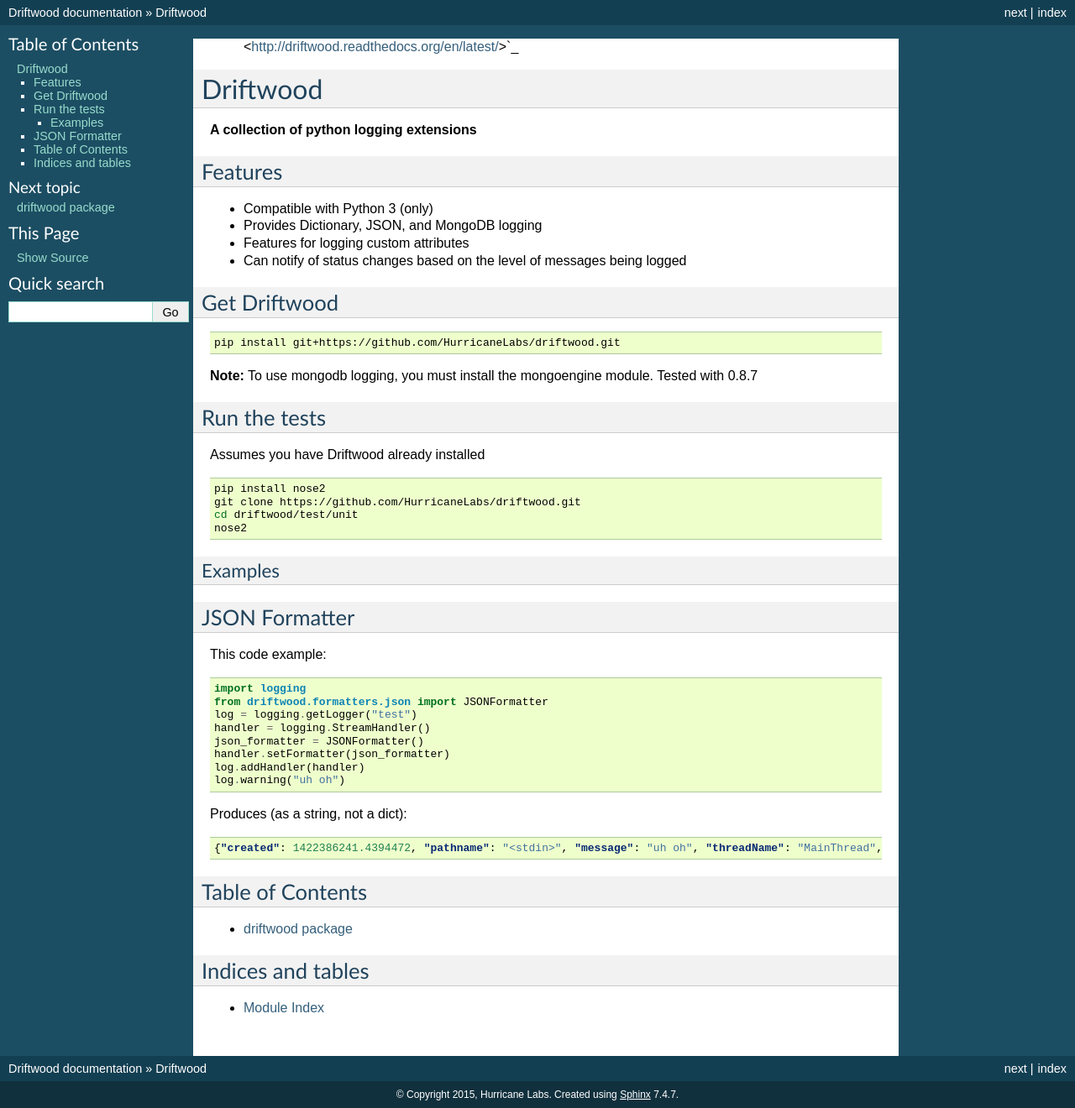
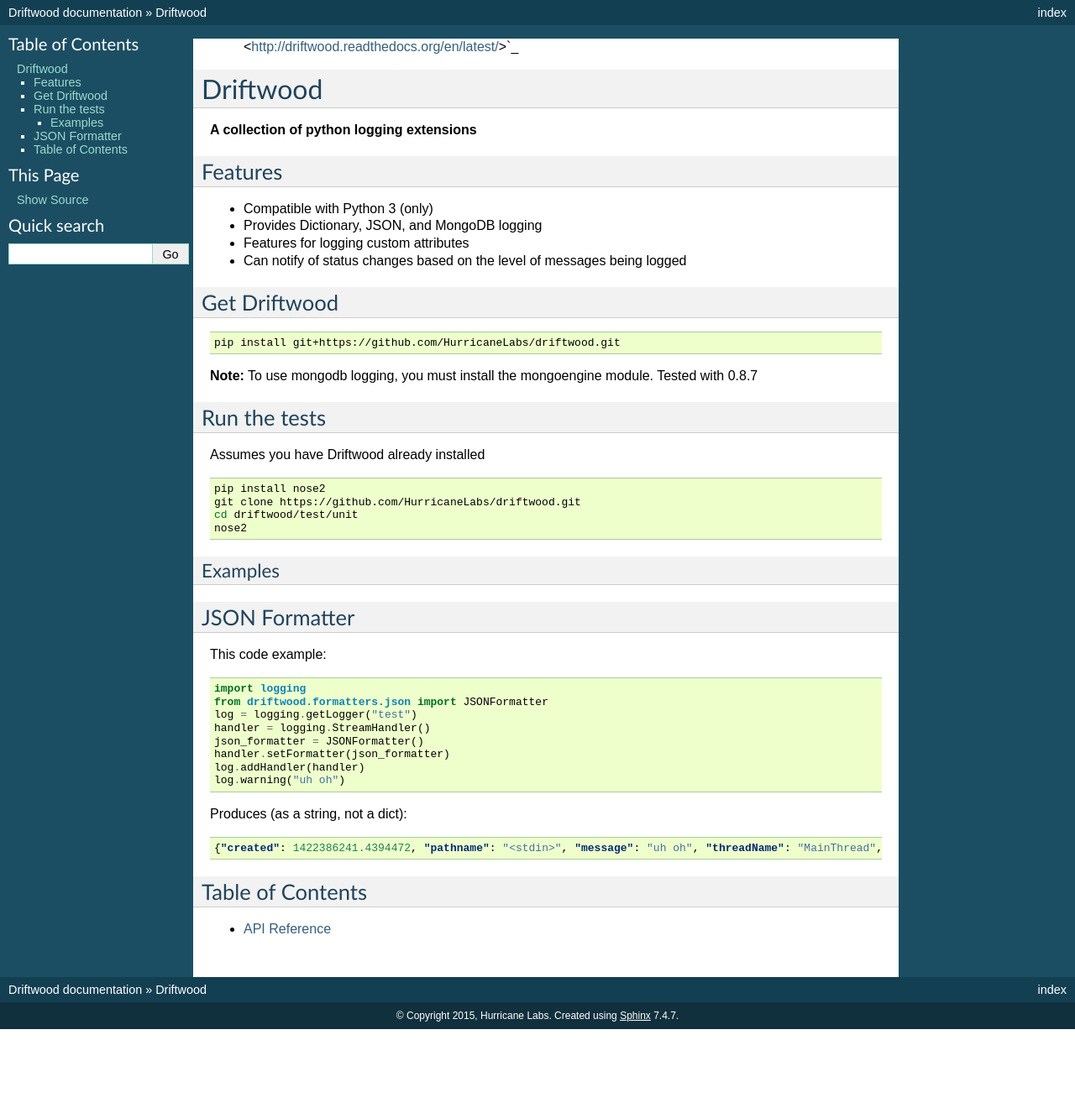
Before and after one commit to lwcolton/driftwood, a Sphinx documentation site: the page built from doc/index.rst, in a window 1280 px wide. Shown: the whole page at 84% size. Built offline with Sphinx 7.4.7, drawn with Linux system fonts in a browser that asks for light colours; after the commit the page ends 1226 px from its top, so only the background shows below that.

Commit message:
minimize ToC

```diff
--- a/doc/index.rst
+++ b/doc/index.rst
@@ -7,10 +7,4 @@
 .. toctree::
    :maxdepth: 1
 
-   driftwood
-
-
-Indices and tables
-==================
-
-* :ref:`modindex`
+   API Reference <modindex>
```
